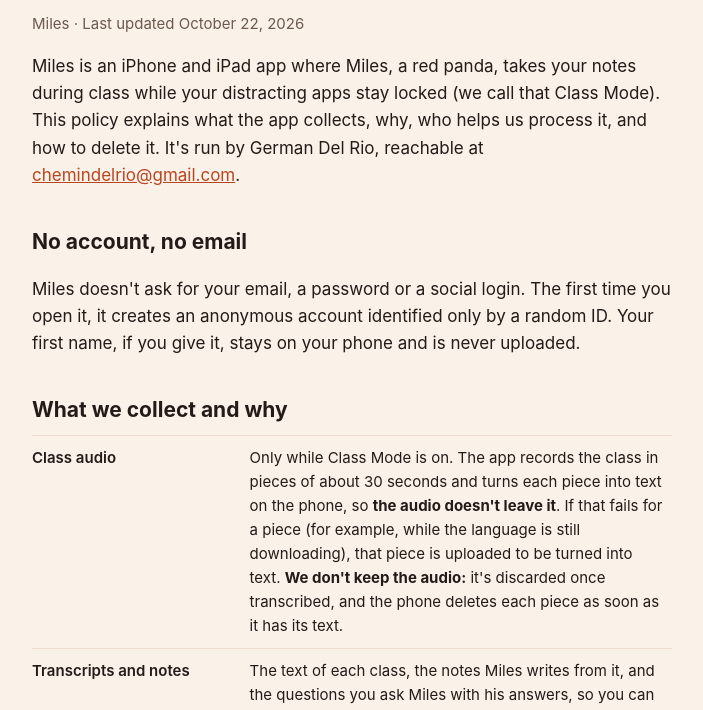
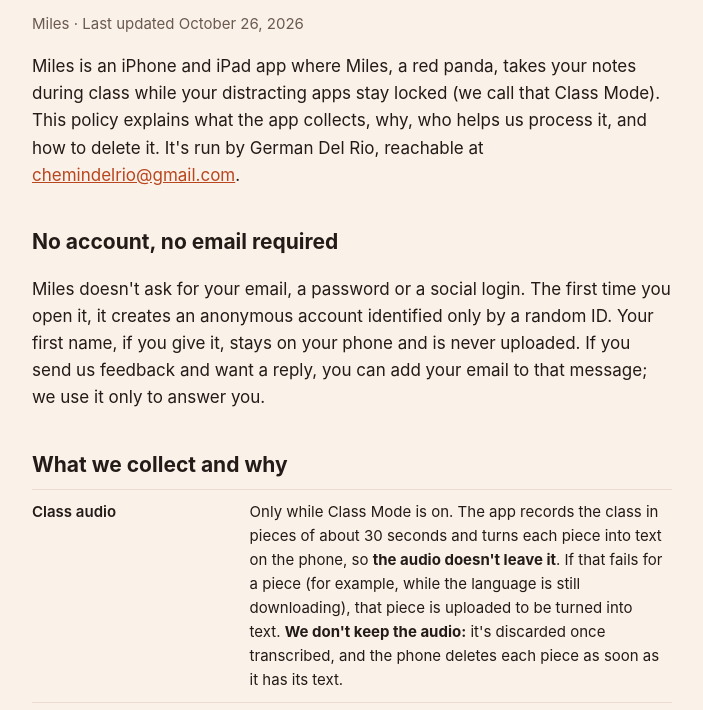
Before and after one commit to cheman1640/miles, a plain HTML site: page privacy.html in a window 1280 px wide. Shown: the part 90-800 px from the top of the page, without its empty margins (288-991 px from the left). Drawn offline with Linux system fonts and the light colour scheme.

Commit message:
Privacy: feedback from the app (Profile › Send feedback), with an optional email used only to reply

```diff
--- a/privacy.html
+++ b/privacy.html
@@ -24,17 +24,18 @@
 <body>
 <main>
   <h1>Privacy Policy</h1>
-  <p class="muted">Miles · Last updated October 22, 2026</p>
+  <p class="muted">Miles · Last updated October 26, 2026</p>
 
   <p>Miles is an iPhone and iPad app where Miles, a red panda, takes your notes during class while your
   distracting apps stay locked (we call that Class Mode). This policy explains what the app collects, why, who helps us process
   it, and how to delete it. It's run by German Del Rio, reachable at
   <a href="mailto:chemindelrio@gmail.com">chemindelrio@gmail.com</a>.</p>
 
-  <h2>No account, no email</h2>
+  <h2>No account, no email required</h2>
   <p>Miles doesn't ask for your email, a password or a social login. The first time you open it,
   it creates an anonymous account identified only by a random ID. Your first name, if you give it,
-  stays on your phone and is never uploaded.</p>
+  stays on your phone and is never uploaded. If you send us feedback and want a reply, you can add your
+  email to that message; we use it only to answer you.</p>
 
   <h2>What we collect and why</h2>
   <table>
@@ -66,6 +67,10 @@
       recorded.</td></tr>
     <tr><td>Subscription</td><td>Your purchase and subscription status, from Apple, through RevenueCat. We
       never see your payment details.</td></tr>
+    <tr><td>Feedback</td><td>What you write us in <strong>Profile › Send feedback</strong>, or in the line Miles
+      asks for after one of his questions, with the app version, your device model, its iOS version and your
+      plan, so we can understand it and fix what's broken. Your email only if you add it to get a reply. Nothing
+      from your notes is attached.</td></tr>
   </table>
 
   <h2>What stays on your phone</h2>
```
